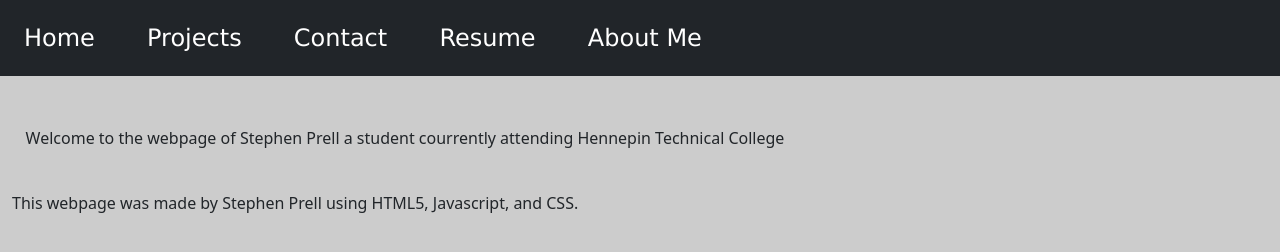
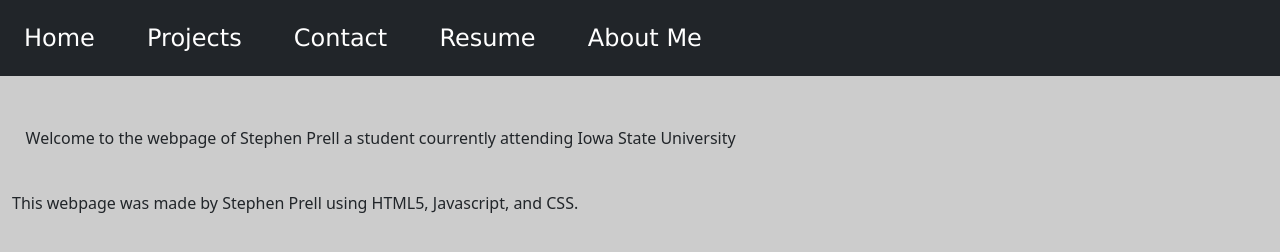
Before and after one commit to Prells/prells.github.io, a plain HTML site: page index.html in a window 1280 px wide. Drawn offline with nearby package versions, Linux system fonts and the light colour scheme.

Commit message:
Update university name in introduction paragraph

```diff
--- a/index.html
+++ b/index.html
@@ -26,7 +26,7 @@
 		</nav>
 		<main>
 			<div id="intro">
-				<p>Welcome to the webpage of Stephen Prell a student courrently attending Hennepin Technical College</P>
+				<p>Welcome to the webpage of Stephen Prell a student courrently attending Iowa State University</P>
 			</div>
 		</main>
 
```
